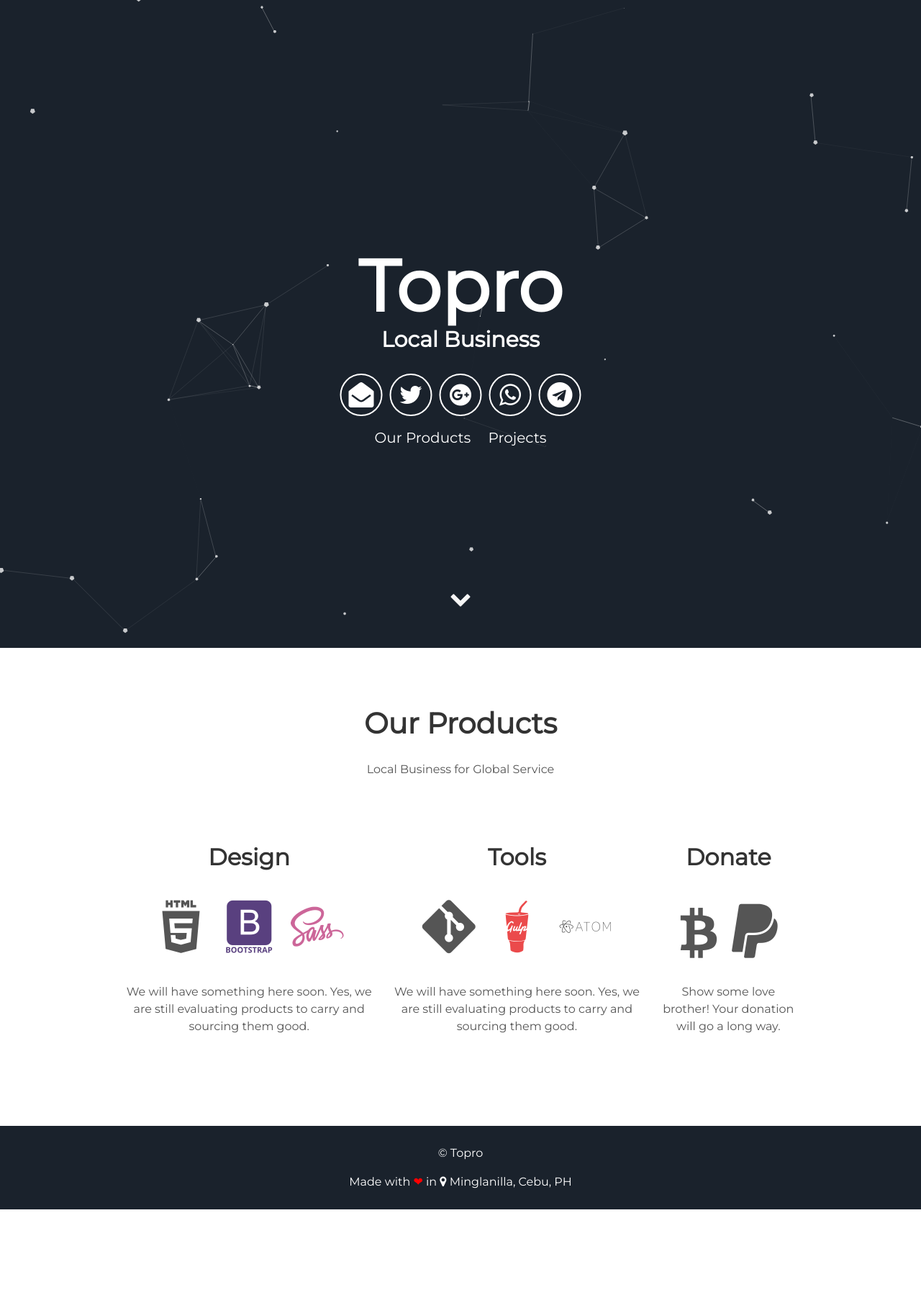
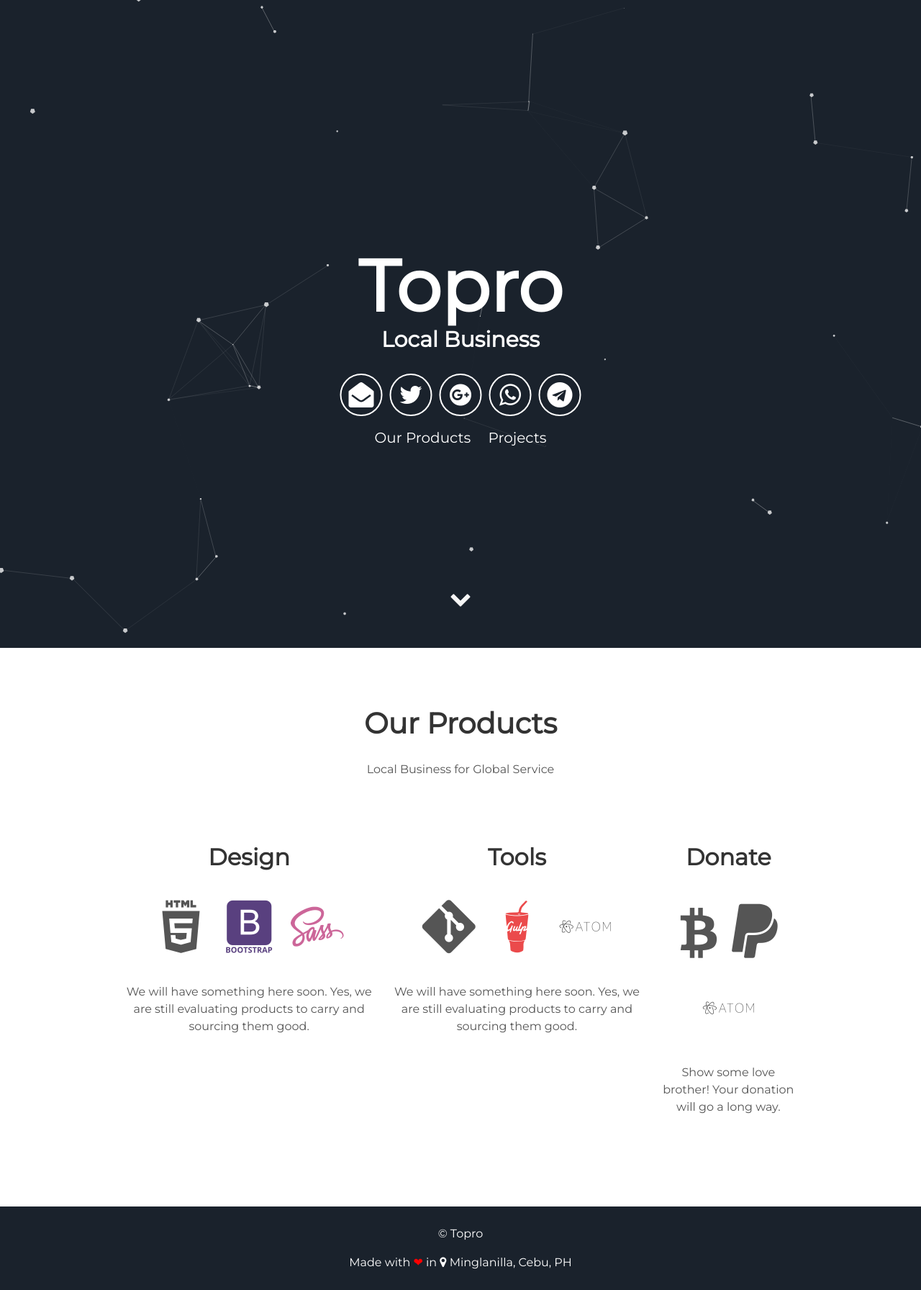
Before and after one commit to toprobusiness/topro.github.io, a Jekyll site: the page built from index.html, in a window 1280 px wide. Shown: the whole page at 72% size. Built offline with Jekyll 4.4.1, drawn with Linux system fonts in a browser that asks for light colours; comment, search, counter and statistics services are not loaded; before the commit the page ends 1680 px from its top, so only the background shows below that.

Commit message:
Update about.html

```diff
--- a/_includes/about.html
+++ b/_includes/about.html
@@ -21,6 +21,7 @@
       <h2>Donate</h2>
       <i class="devicon fa fa-bitcoin"></i>
       <i class="devicon fa fa-paypal"></i>
+     <i class="devicon-atom-original-wordmark"></i>
       <p>Show some love brother! Your donation will go a long way.</p>
     </div>
 </div>
```
